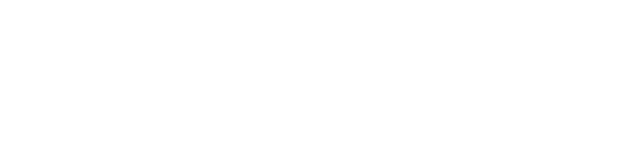
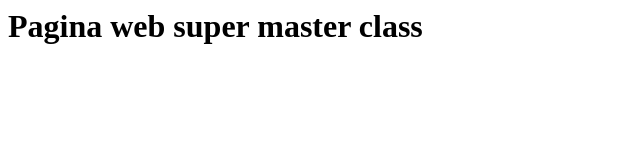
Before and after one commit to ThePunisher754/Prueba, a plain HTML site: page index.html in a window 1280 px wide. Shown: the whole page, without its empty margins (0-640 px from the left). Drawn offline with Linux system fonts and the light colour scheme.

Commit message:
Se modifica index.html

```diff
--- a/index.html
+++ b/index.html
@@ -6,6 +6,6 @@
     <title>My web</title>
 </head>
 <body>
-
+    <h1>Pagina web super master class</h1>
 </body>
 </html>
```
